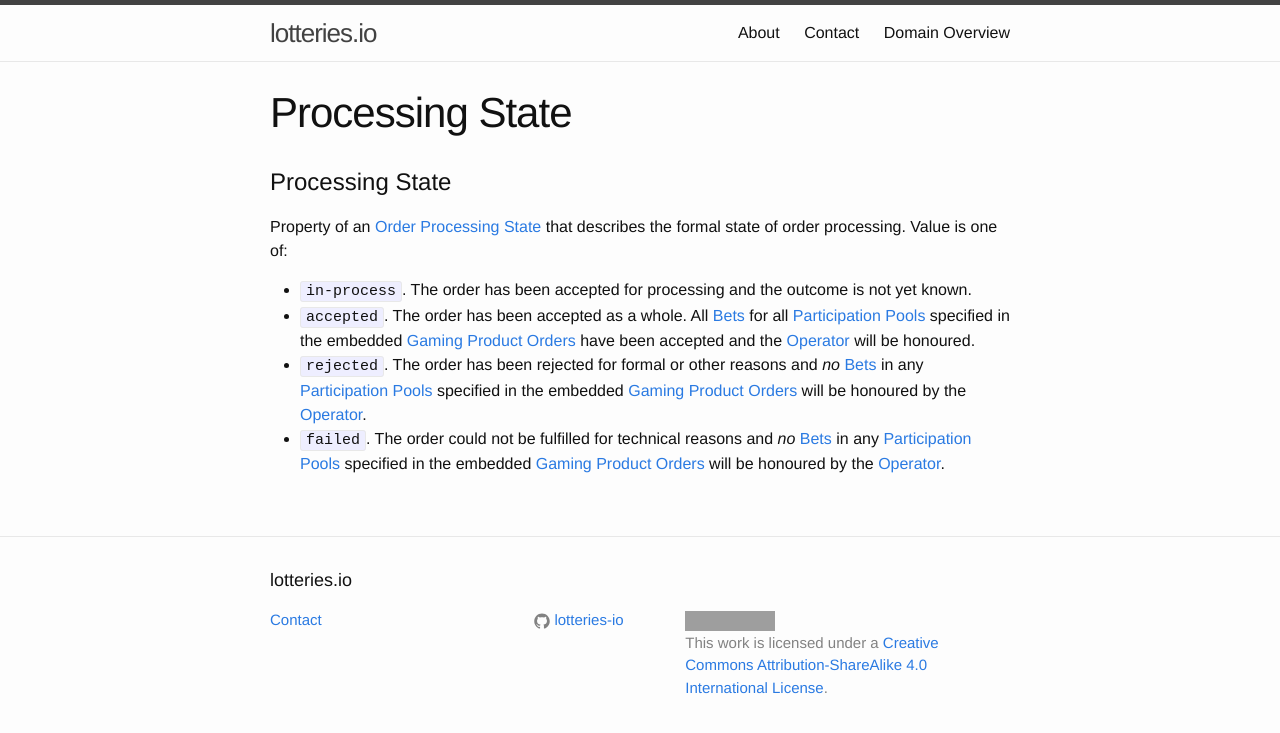
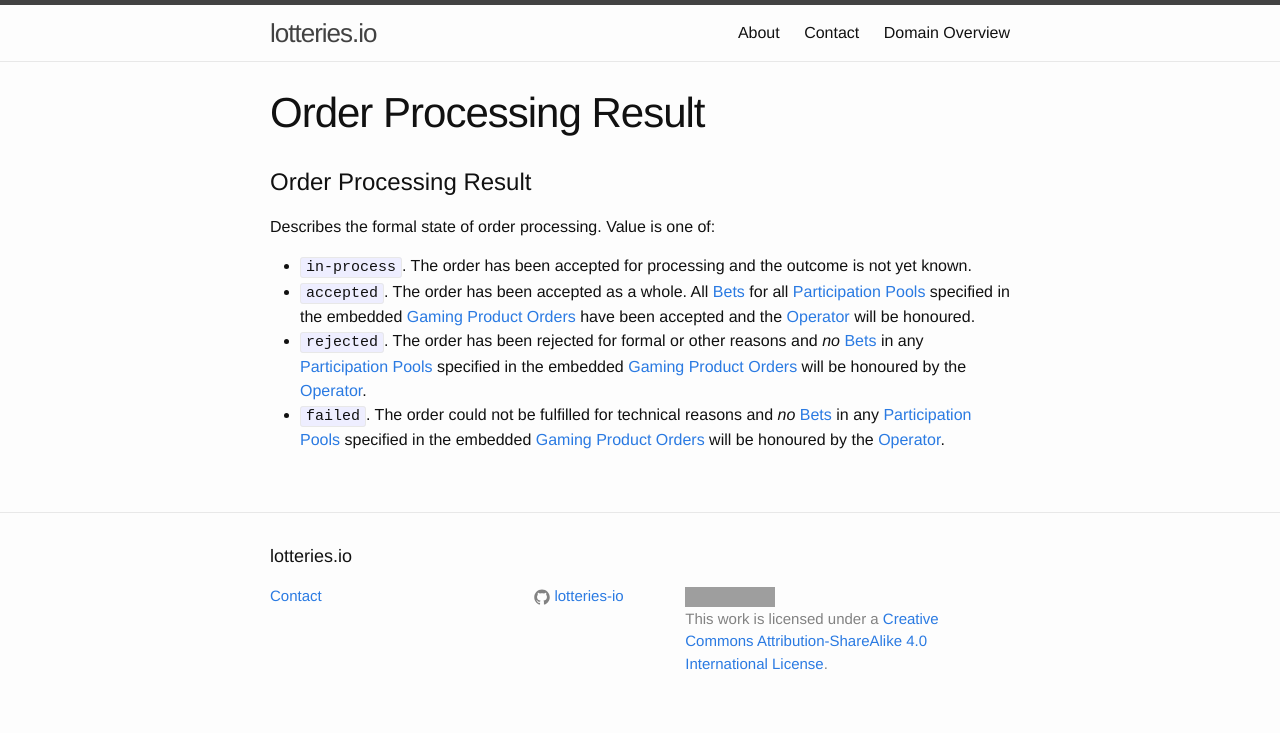
Before and after one commit to lotteries-io/lotteries-io.github.io, a Jekyll site: the page built from _properties/order-processing-result.md, in a window 1280 px wide. Shown: the top 733 px of the page. Built offline with Jekyll 4.4.1, drawn with Linux system fonts in a browser that asks for light colours; grey boxes are pictures that could not be loaded.

Commit message:
Update and rename processing-state.md to order-processing-result.md

```diff
--- a/_properties/processing-state.md
+++ b/_properties/order-processing-result.md
@@ -1,11 +1,11 @@
 ---
 layout: page
-title: Processing State
+title: Order Processing Result
 ---
 
-# Processing State
+# Order Processing Result
 
-Property of an [Order Processing State](../concepts/order-processing-state) that describes the formal state of order processing. Value is one of:
+Describes the formal state of order processing. Value is one of:
 
 * `in-process`. The order has been accepted for processing and the outcome is not yet known.
 * `accepted`. The order has been accepted as a whole. All [Bets](../concepts/bet) for all [Participation Pools](../concepts/participation-pool) specified in the embedded [Gaming Product Orders](../concepts/gaming-product-order) have been accepted and the [Operator](../concepts/operator) will be honoured.
```
